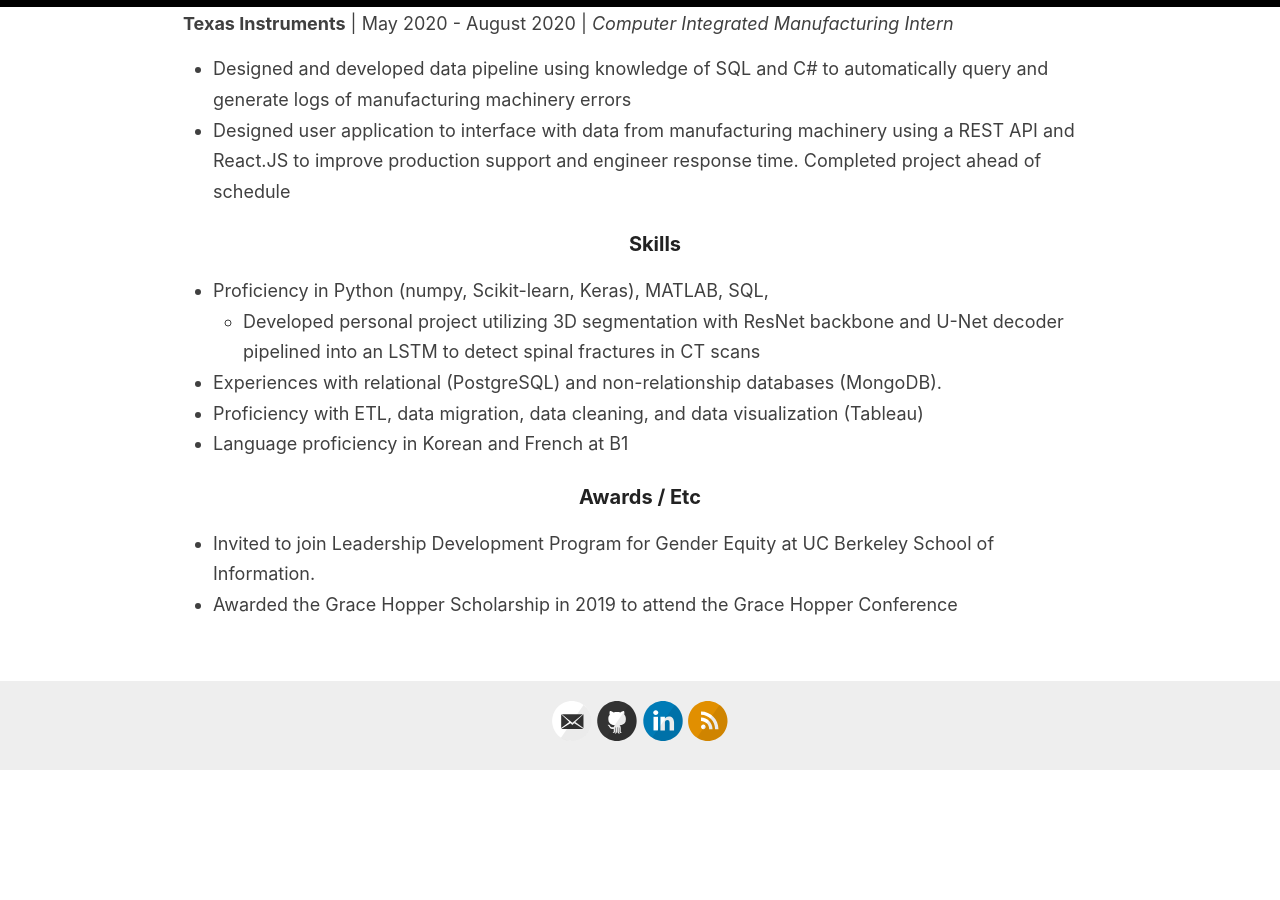
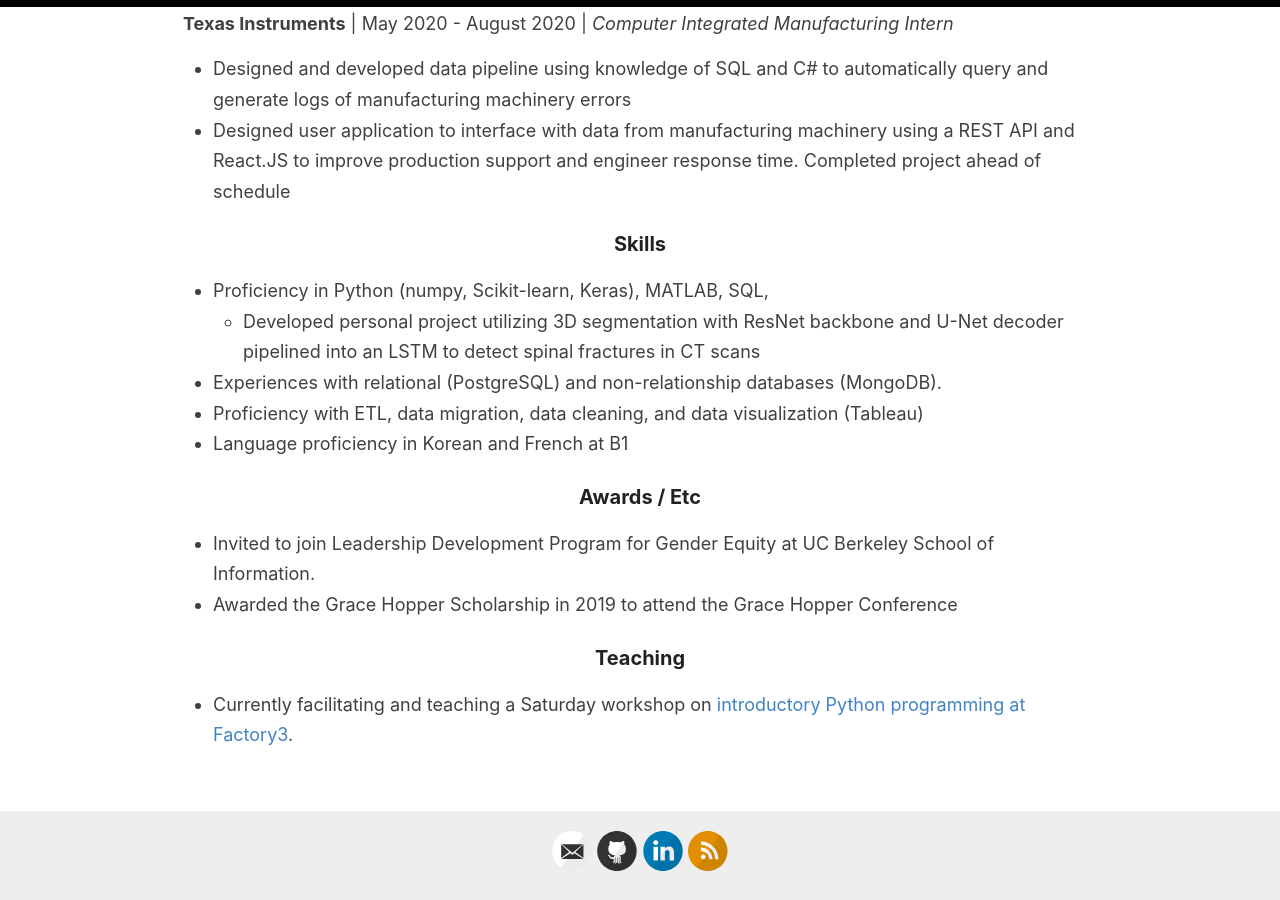
Before and after one commit to elizabethwillard/elizabethwillard.github.io, a Jekyll site: the page built from _pages/about.md, in a window 1280 px wide and 900 px high, scrolled down 740 px. Built offline with Jekyll 4.4.1, drawn with Linux system fonts in a browser that asks for light colours; a script that is not in the unit is left out; before the commit the page ends 1510 px from its top, so only the background shows below that.

Commit message:
updated about

```diff
--- a/_pages/about.md
+++ b/_pages/about.md
@@ -21,6 +21,7 @@ B.S in Computer Engineering and a dual minor in English and Mathematics, MS in D
 **Texas Instruments** | May 2020 - August 2020 | *Computer Integrated Manufacturing Intern*
 - Designed and developed data pipeline using knowledge of SQL and C# to automatically query and generate logs of manufacturing machinery errors
 - Designed user application to interface with data from manufacturing machinery using a REST API and React.JS to improve production support and engineer response time. Completed project ahead of schedule
+
 ### Skills
 - Proficiency in Python (numpy, Scikit-learn, Keras), MATLAB, SQL,
     - Developed personal project utilizing 3D segmentation with ResNet backbone and U-Net decoder pipelined into an LSTM to detect spinal fractures in CT scans
@@ -31,3 +32,7 @@ B.S in Computer Engineering and a dual minor in English and Mathematics, MS in D
 ### Awards / Etc
 - Invited to join Leadership Development Program for Gender Equity at UC Berkeley School of Information.
 -  Awarded the Grace Hopper Scholarship in 2019 to attend the Grace Hopper Conference
+
+
+### Teaching
+- Currently facilitating and teaching a Saturday workshop on [introductory Python programming at Factory3](https://factory3.org/classes/intro-to-python-programming).
```
Also changed, not shown: _posts/2024-09-21-computer_instruction_set_architecture.md (added, +17 -0 lines).
